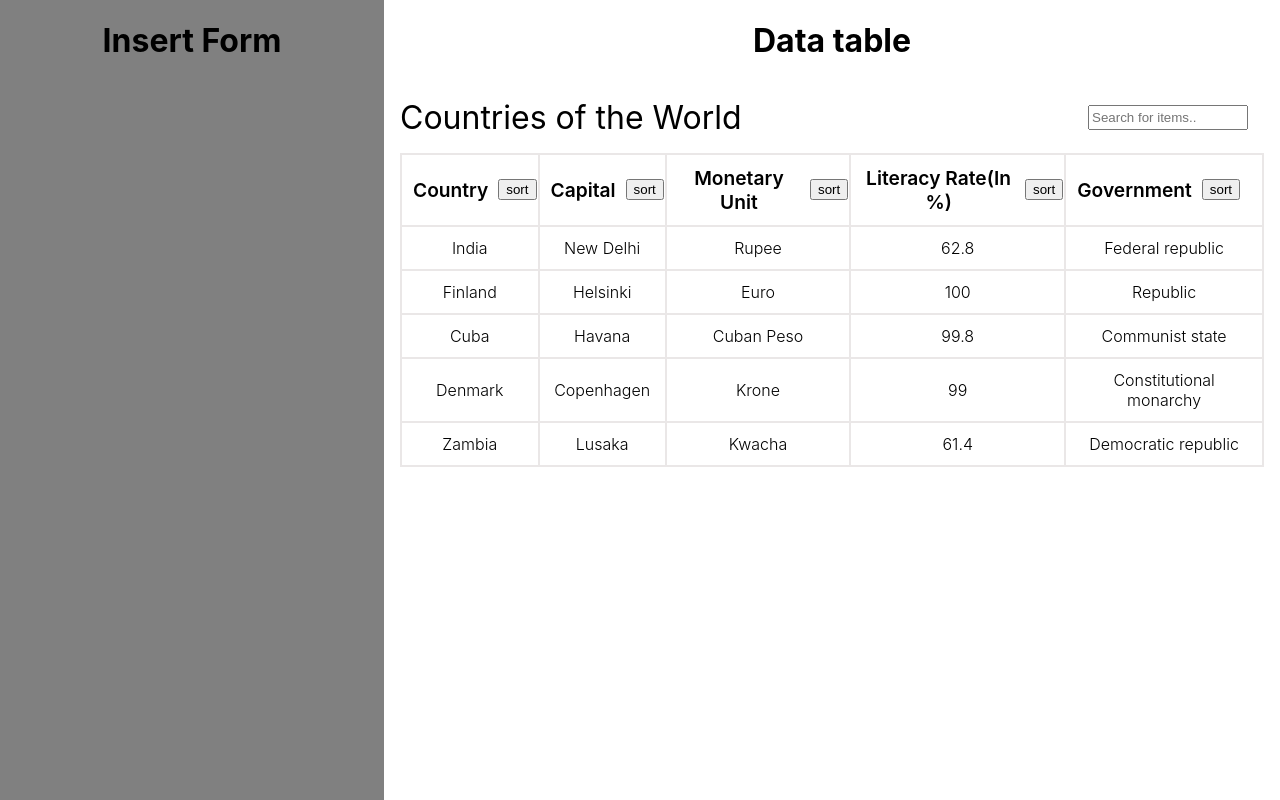
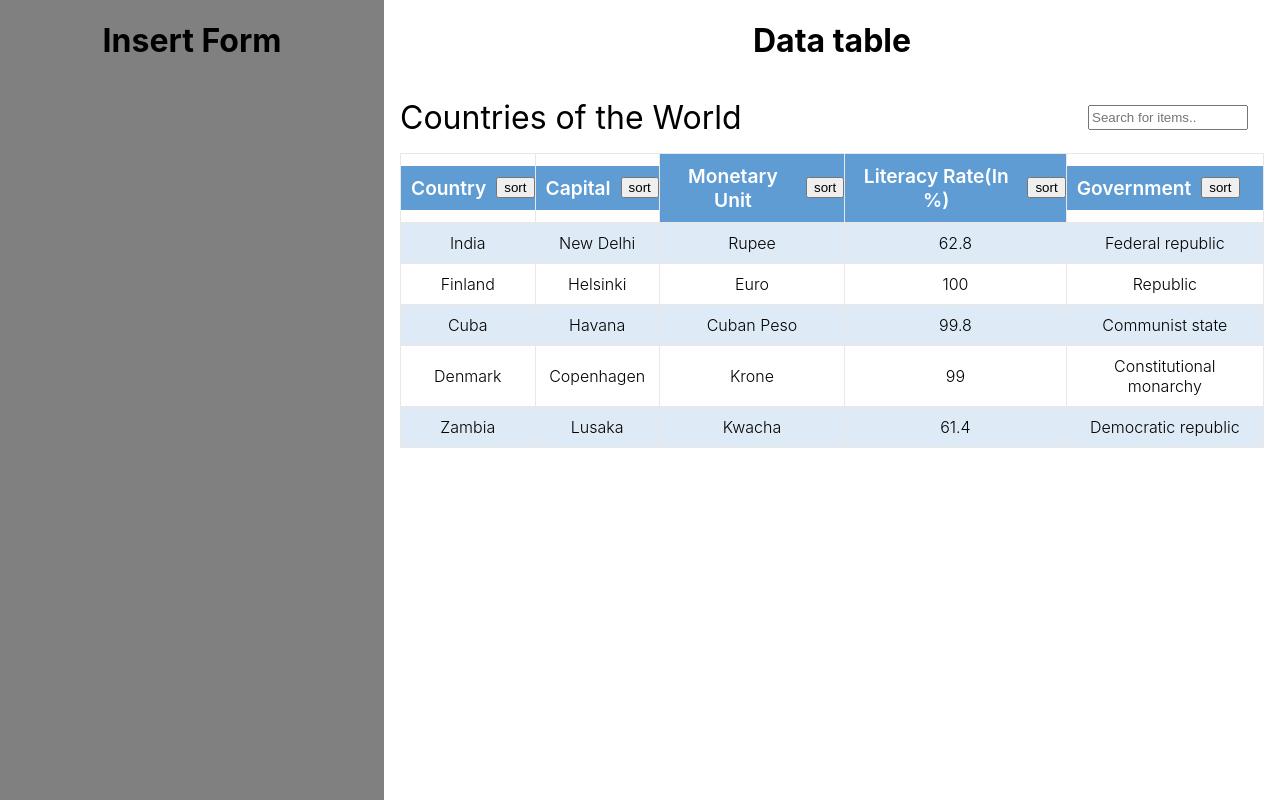
Before and after one commit to guna32/table, a React (Create React App) app in the folder data-table/: page / in a window 1280 px wide. Built offline with nearby package versions, Linux system fonts and the light colour scheme.

Commit message:
table styles updated

```diff
--- a/data-table/src/components/data-table/index.js
+++ b/data-table/src/components/data-table/index.js
@@ -37,7 +37,7 @@ const RawTable = ({ data }) => {
     return <p>No record found</p>;
   }
   return (
-    <table>
+    <table cellspacing="0" cellpadding="0">
       <tbody>
         <tr>
           {tHeaders.map(th => (
@@ -54,11 +54,13 @@ const RawTable = ({ data }) => {
             </td>
           ))}
         </tr>
-        {tableData.map(tr => (
+        {tableData.map((tr, i) => (
           <tr key={JSON.stringify(tr)}>
             {tHeaders.map(th => (
               <td key={JSON.stringify(th)}>
-                <TableCell>{tr[th]}</TableCell>
+                <TableCell theme={i % 2 === 0 ? "#DEEBF7" : ""}>
+                  {tr[th]}
+                </TableCell>
               </td>
             ))}
           </tr>
--- a/data-table/src/components/data-table/style.js
+++ b/data-table/src/components/data-table/style.js
@@ -6,6 +6,7 @@ export const TableCell = styled.div`
       ? { fontSize: "1.2rem", fontWeight: "600", textTransform: "capitalize" }
       : { fontSize: "1rem", fontWeight: "300" }}
   padding:10px;
+  background: ${props => (props.theme ? props.theme : "")};
 `;
 export const Title = styled.div`
   padding: 1rem 0;
@@ -20,6 +21,8 @@ export const TW = styled.div`
 export const TableHeaderWrap = styled.div`
   display: flex;
   align-items: center;
+  background: #5e9cd3;
+  color: white;
 `;
 export const TableUtilWrap = styled.div`
   display: flex;
--- a/data-table/src/index.css
+++ b/data-table/src/index.css
@@ -15,10 +15,11 @@ code {
 table,
 th,
 td {
-  border: 2px solid rgb(234, 231, 231);
+  border: 1px solid rgb(234, 231, 231);
 }
 
 table {
   border-collapse: collapse;
   width: 100%;
+  border: 0;
 }
```
Also changed, not shown: 1 other file (tests, documents, lock files or other folders).
